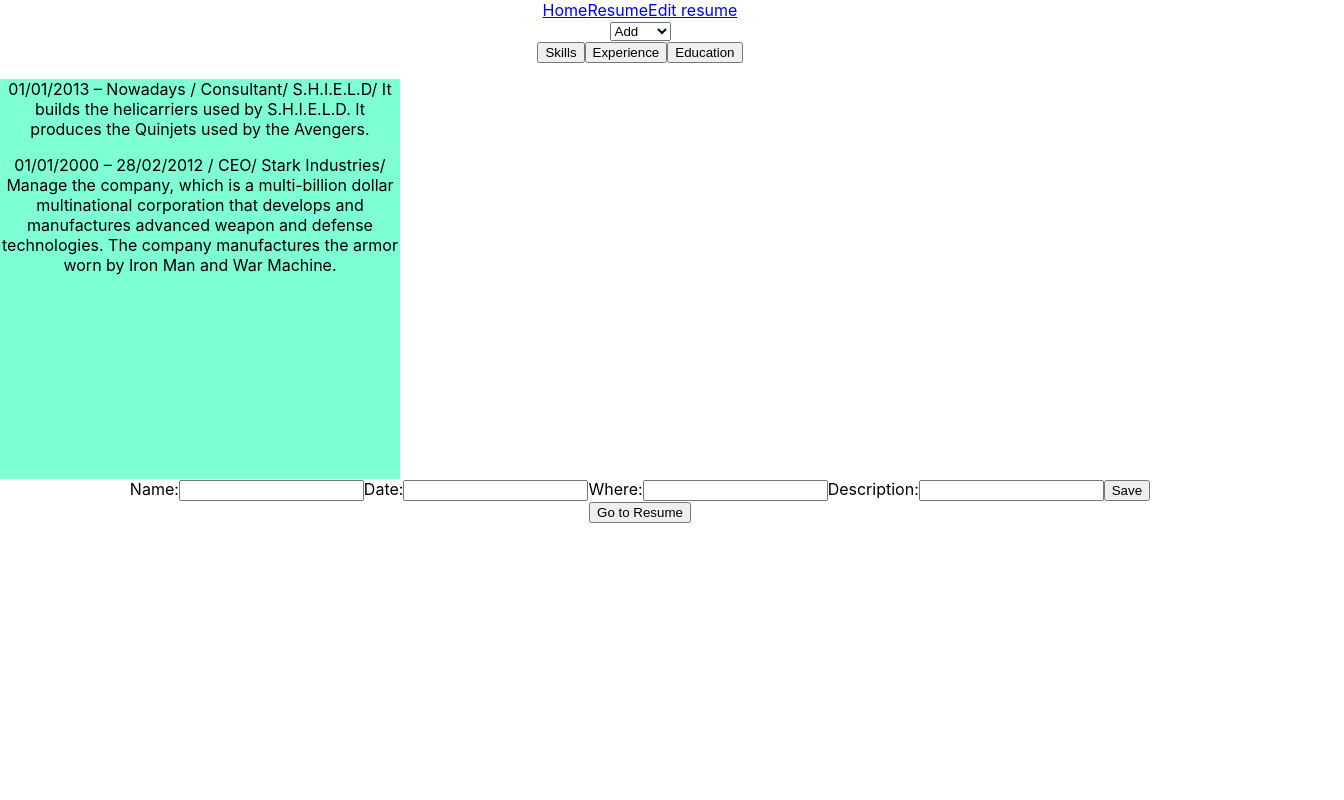
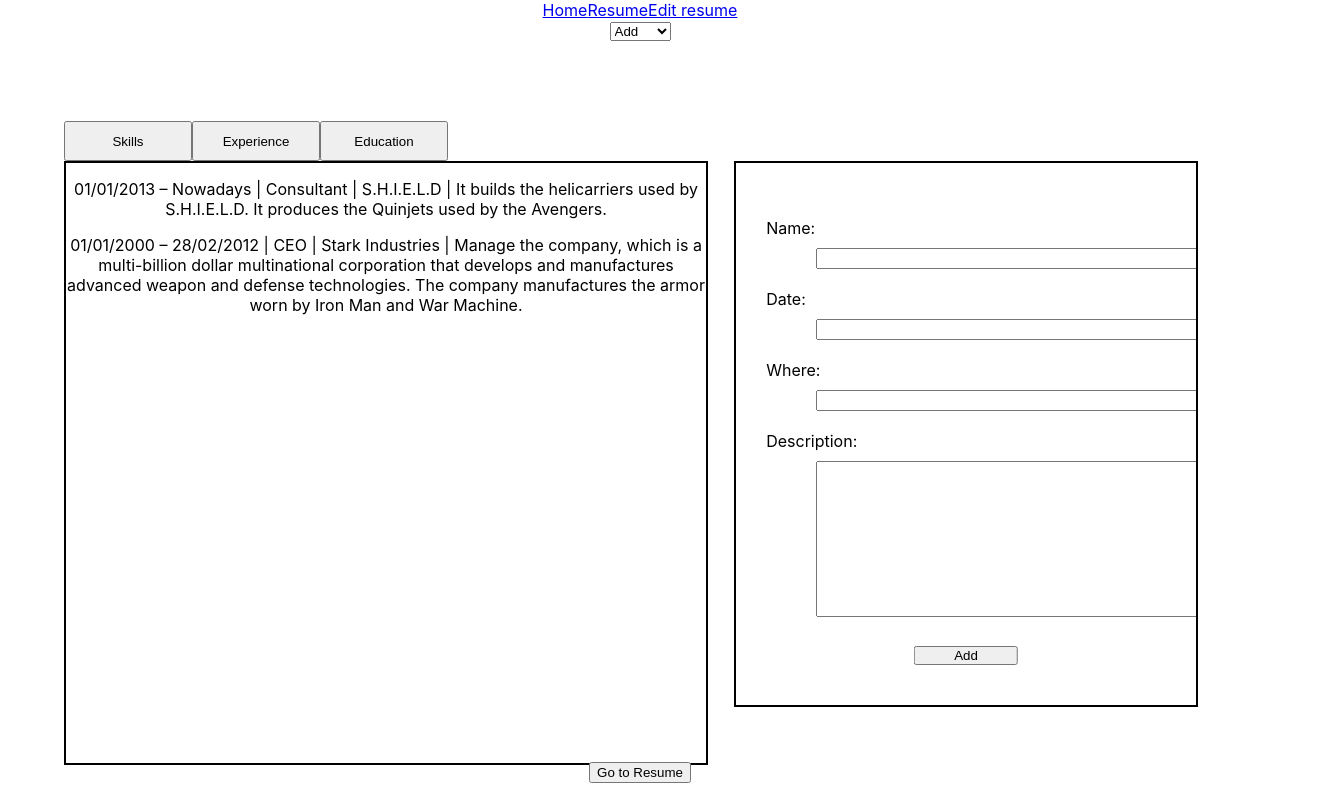
Before and after one commit to MMAndresC/cv-redux, a React (Create React App) app: page /editresume in a window 1280 px wide. Both pictures are taken after a click on the button "Experience". Shown: the whole page, 1344 px wide, since content can reach past the window. Built offline with nearby package versions, Linux system fonts and the light colour scheme.

Commit message:
some styles in form

```diff
--- a/src/components/EditResume/EditResume.jsx
+++ b/src/components/EditResume/EditResume.jsx
@@ -31,16 +31,20 @@
                 <option value='edit'>Edit</option>
                 <option value='delete'>Delete</option>
             </select>
-            <div>
+            <div className='container-show-buttons'>
                 <button onClick={() => dispatch(modifyCategory('skills'))}>Skills</button>
                 <button onClick={() => dispatch(modifyCategory('experience'))}>Experience</button>
                 <button onClick={() => dispatch(modifyCategory('education'))}>Education</button>
-                <div>
+            </div>
+            <div className='container-show'>
+                <div className='container-show-list'>
                     {options.operation === 'add' && <ShowToAdd />}
                     {options.operation === 'delete' && <ShowToDelete />}
                     {options.operation === 'edit' && <ShowToEdit />}
+                    {(options.operation === 'edit' &&  options.category === 'skills') && <ShowToAdd />}
                 </div>
-            </div>
+
+                <div className='container-form'>
                     {/*Para mostrar el form de add solo cuando este seleccionado add*/ }
                     {(options.operation === 'add' &&  options.category === 'skills') && <FormAddSkills />}
                     {(options.operation === 'add' &&  options.category === 'education') && <FormAddExpEduc />}
@@ -49,9 +53,8 @@
                     {/*Para mostrar el form edit solo cuando este seleccionado edit*/}
                     {(options.operation === 'edit' &&  options.category === 'experience') && <FormEditExpEduc />}
                     {(options.operation === 'edit' &&  options.category === 'education') && <FormEditExpEduc />}
-            {(options.operation === 'edit' &&  options.category === 'skills') && <ShowToAdd />}
-
-
+                </div>
+            </div>
 
             <button onClick={() => navigate('/resume')}>Go to Resume</button>
         </div>
--- a/src/components/EditResume/FormAddExpEduc.jsx
+++ b/src/components/EditResume/FormAddExpEduc.jsx
@@ -4,6 +4,8 @@
 
 import {addEducation} from '../../redux/education/education.actions';
 import {addExperience} from '../../redux/experience/experience.actions';
+
+import './editresume.scss'
 
 
 const FormAddExpEduc = () => {
@@ -21,7 +23,7 @@
     }
 
     return (
-        <form onSubmit={handleSubmit(onSubmit)}>
+        <form onSubmit={handleSubmit(onSubmit)} className='form__add-educ-exp'>
             <label>
                 <span>Name:</span>
                 <input type='text' name='name' {...register('name')}></input>
@@ -37,10 +39,10 @@
             {options.category === 'experience' &&
                 <label>
                 <span>Description:</span>
-                <input type='text' name='description' {...register('description')}></input>
+                <textarea name='description' rows={10} cols={50} {...register('description')}></textarea>
             </label>
             }
-            <button>Save</button>
+            <button>Add</button>
         </form>
     );
 }
--- a/src/components/EditResume/FormEditExpEduc.jsx
+++ b/src/components/EditResume/FormEditExpEduc.jsx
@@ -2,8 +2,9 @@
 import {useDispatch, useSelector} from 'react-redux';
 import {useForm} from 'react-hook-form';
 import { useEffect } from 'react';
-import { useNavigate} from 'react-router-dom';
+import { editEducation } from '../../redux/education/education.actions';
 import { editExperience } from '../../redux/experience/experience.actions';
+import './editresume.scss';
 
 
 
@@ -12,8 +13,6 @@
     const dispatch = useDispatch();
     const {options} = useSelector(state => state);
     const { register, handleSubmit, reset } = useForm();
-    const navigate = useNavigate();
-
 
 
     useEffect(() =>{ //Para que ponga el el form el item que esta seleccionado para editar
@@ -21,18 +20,13 @@
     },[options.toEdit.data])
 
 
-
     const onSubmit = (formData) => {
         if(options.category === 'experience'){
             dispatch(editExperience(formData, options.toEdit.index));
-            console.log('toedit', formData);
-            reset();
-            navigate('/editresume');
-        }else{
-            //dispatch(addEducation(formData));
         }
-
-        //
+        if(options.category === 'education'){
+            dispatch(editEducation(formData, options.toEdit.index));
+        }
     }
 
     return (
@@ -52,11 +46,11 @@
             {options.category === 'experience' &&
                 <label>
                 <span>Description:</span>
-                <input type='text' name='description' {...register('description')}></input>
+                <textarea name='description' rows={10} cols={50} {...register('description')}></textarea>
             </label>
             }
 
-            <button>Save changes</button>
+            <button>Save</button>
         </form>
     );
 }
--- a/src/components/EditResume/ShowToAdd.jsx
+++ b/src/components/EditResume/ShowToAdd.jsx
@@ -14,7 +14,7 @@
                 experience.map((info, index) => {
                     return (
                         <p key={`${index}-addexperience`}>
-                            {`${info.date} / ${info.name}/ ${info.where}/ ${info.description}`}
+                            {`${info.date} | ${info.name} | ${info.where} | ${info.description}`}
                         </p>
                     );
                 })
@@ -24,7 +24,7 @@
                 education.map((info, index) => {
                     return (
                         <p key={`${index}-addeducation`}>
-                            {`${info.date} / ${info.name}/ ${info.where}`}
+                            {`${info.date} | ${info.name} | ${info.where}`}
                         </p>
                     );
                 })
--- a/src/components/EditResume/editresume.scss
+++ b/src/components/EditResume/editresume.scss
@@ -1,6 +1,86 @@
+//Estilos editResume.jsx
 
 .container-add{
-    width:400px;
-    height: 400px;
-    background-color: aquamarine;
+    width:100%;
+    height: 600px;
 }
+
+.container-show{
+    display: flex;
+    height: 600px;
+    width: 100vw;
+    margin-left: 5vw;
+
+
+    &-buttons{
+        display: flex;
+        margin-left:5vw;
+        margin-top:10vh;
+
+            button{
+                width: 10vw;
+                height: 40px;
+            }
+    }
+
+    &-list{
+        width: 50vw;
+        height: 600px;
+        overflow: auto;
+        border: 2px solid black;
+
+    }
+}
+
+.container-form{
+    width:40vw;
+
+        form{
+            display: flex;
+            flex-direction: column;
+            align-items:flex-start;
+            padding: 5vh 2vw;
+            margin-left:2vw;
+            width: 80%;
+            border: 2px solid black;
+            overflow: auto;
+        }
+
+        label{
+            display: flex;
+            flex-direction: column;
+            align-items: flex-start;
+            padding: 5px;
+            width: 30vw;
+
+            span{
+                margin: 10px 0;
+
+            }
+
+            input{
+               margin-left: 50px;
+               width:30vw;
+            }
+
+            textarea{
+                margin-left: 50px;
+                width:30vw;
+                resize: none;
+            }
+
+        }
+
+        button{
+            margin-left: 50%;
+            margin-top: 3vh;
+            transform: translateX(-50%);
+            padding: 0 3vw;
+        }
+
+
+}
+
+.form-text-description{
+    height: 20vh;
+}
--- a/src/redux/education/education.actions.js
+++ b/src/redux/education/education.actions.js
@@ -1,6 +1,7 @@
 
 export const ADD_EDUCATION = 'ADD_EDUCATION';
 export const DELETE_EDUCATION = 'DELETE_EDUCATION';
+export const EDIT_EDUCATION = 'EDIT_EDUCATION';
 
 export const addEducation = (newEducation) => dispatch => {
     dispatch ({
@@ -15,3 +16,13 @@
         payload: educationToDelete
     });
 }
+
+export const editEducation = (educationToEdit, index) => dispatch => {
+    dispatch({
+        type: EDIT_EDUCATION,
+        payload: {
+            educationToEdit: educationToEdit,
+            index: index
+        }
+    });
+}
--- a/src/redux/education/education.reducers.js
+++ b/src/redux/education/education.reducers.js
@@ -20,6 +20,11 @@
             });
             return {...state, education: [...auxArray]}
         }
+        case actions.EDIT_EDUCATION: {
+            const {educationToEdit, index} = action.payload;
+            state.education[index] = educationToEdit;
+            return {...state };
+        }
         default:
             return state;
     }
--- a/src/redux/experience/experience.reducers.js
+++ b/src/redux/experience/experience.reducers.js
@@ -27,7 +27,6 @@
         }
         case actions.EDIT_EXPERIENCE: {
             const {experienceToEdit, index} = action.payload;
-            console.log('reducer', experienceToEdit, index);
             state.experience[index] = experienceToEdit;
             return {...state };
         }
```
Lines whose indentation alone changed are shown as unchanged.
